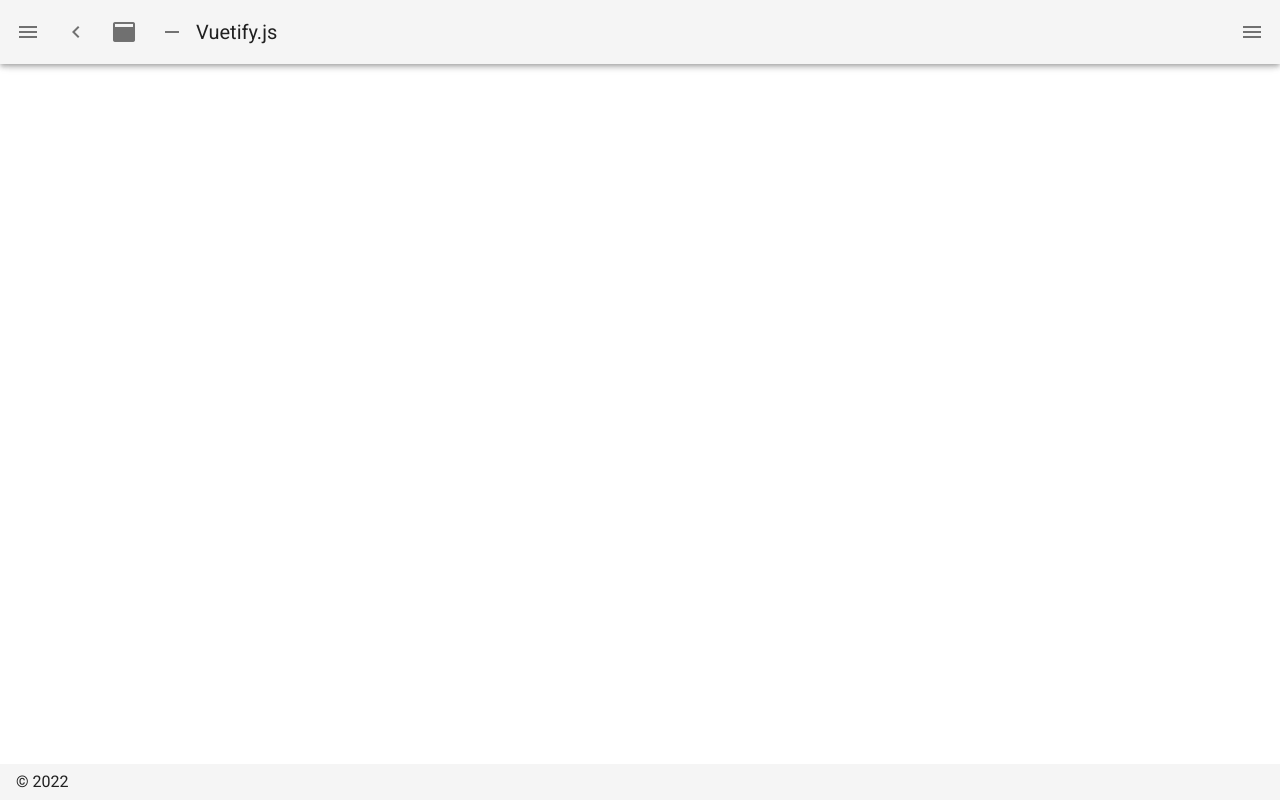
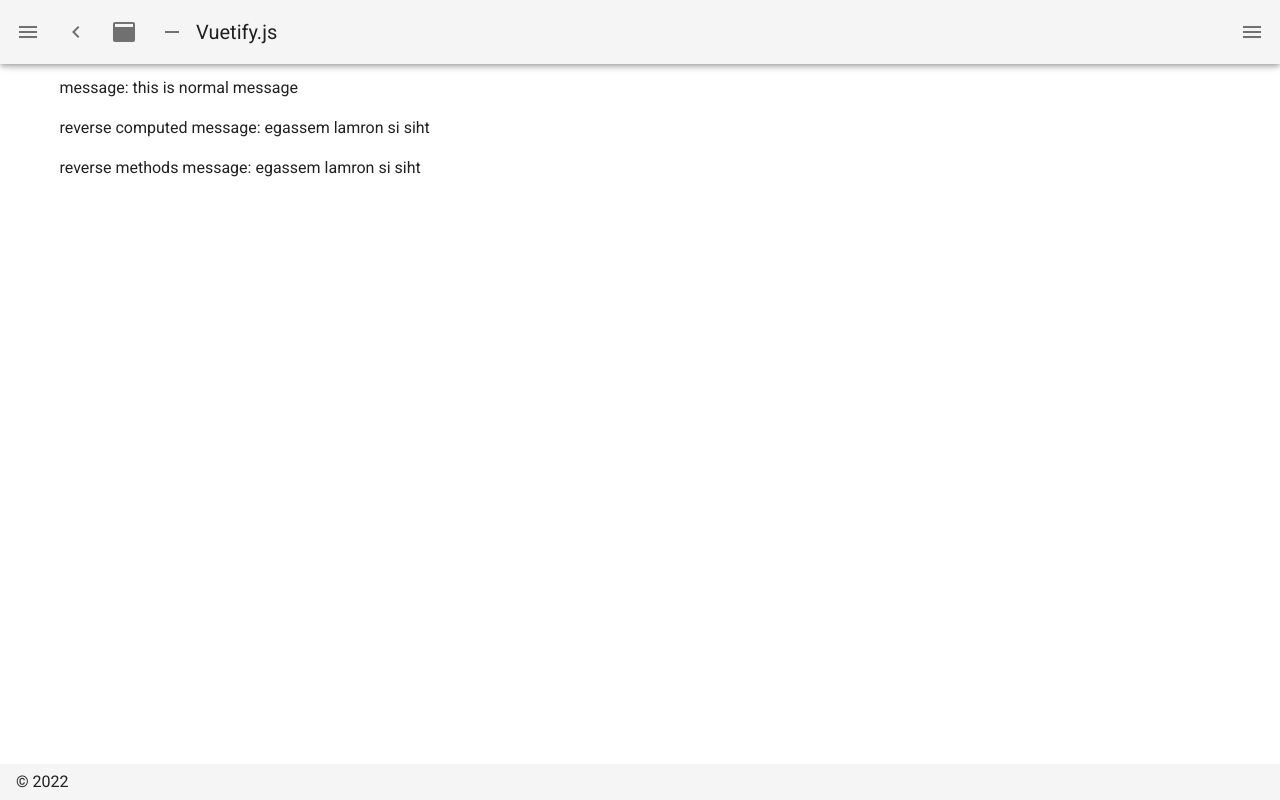
Before and after one commit to yuki0235/sample-nuxt-app, a Nuxt app: page /computed_and_methods in a window 1280 px wide. Before the commit this address had no page. Built offline with nearby package versions, Linux system fonts and the light colour scheme.

Commit message:
lesson for computed and methods

```diff
--- /dev/null
+++ b/pages/computed_and_methods.vue
@@ -0,0 +1,33 @@
+<template>
+  <div>
+    <!--    ただプロパティを呼び出す-->
+    <p>message: {{ message }}</p>
+
+    <!--    computedプロパティを呼び出す場合は()は不要-->
+    <p>reverse computed message: {{ reverseMessage }}</p>
+
+    <!--    computedプロパティを呼び出す場合は()が必要-->
+    <p>reverse methods message: {{ reverseMethodMessage() }}</p>
+  </div>
+</template>
+
+<script>
+export default {
+  data () {
+    return {
+      message: 'this is normal message',
+    }
+  },
+  computed: {
+    reverseMessage () {
+      return this.message.split('').reverse().join('')
+    }
+  },
+  methods: {
+    // プロパティで定義されている名前の再利用はできない（reverseMessageはエラーになる）
+    reverseMethodMessage () {
+      return this.message.split('').reverse().join('')
+    }
+  }
+}
+</script>
```
